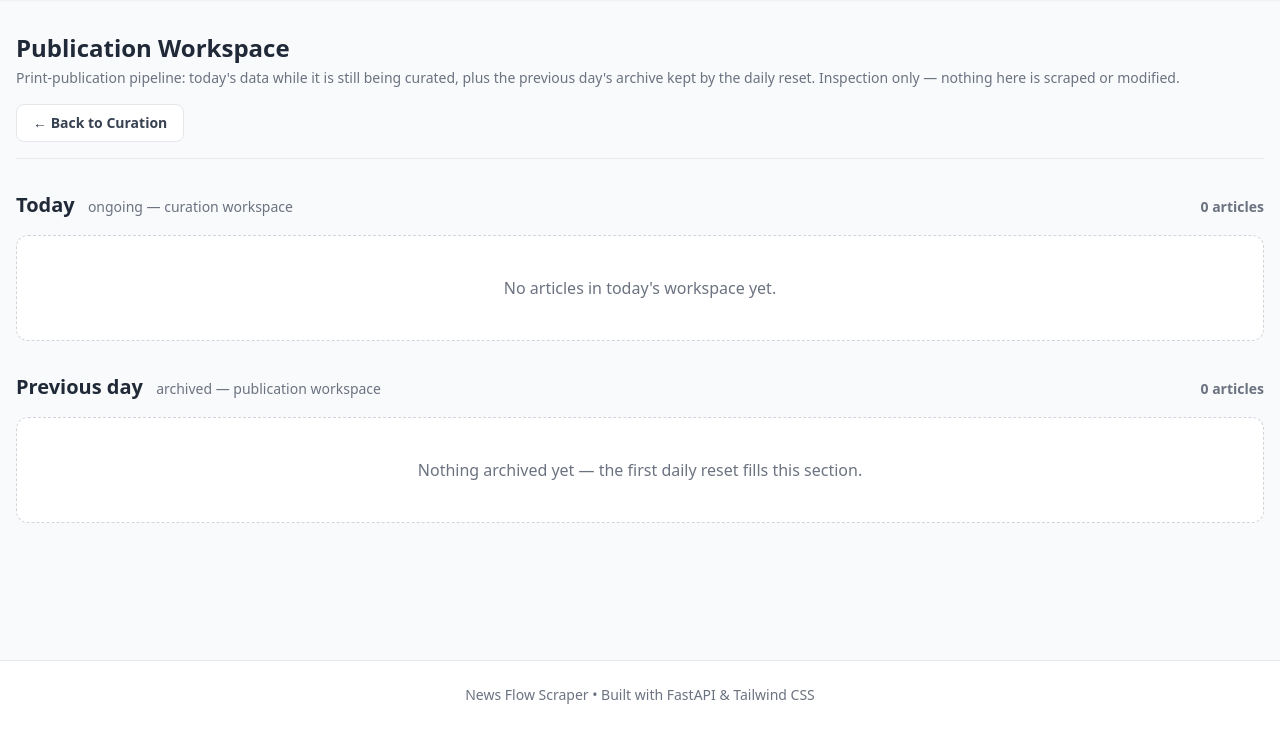
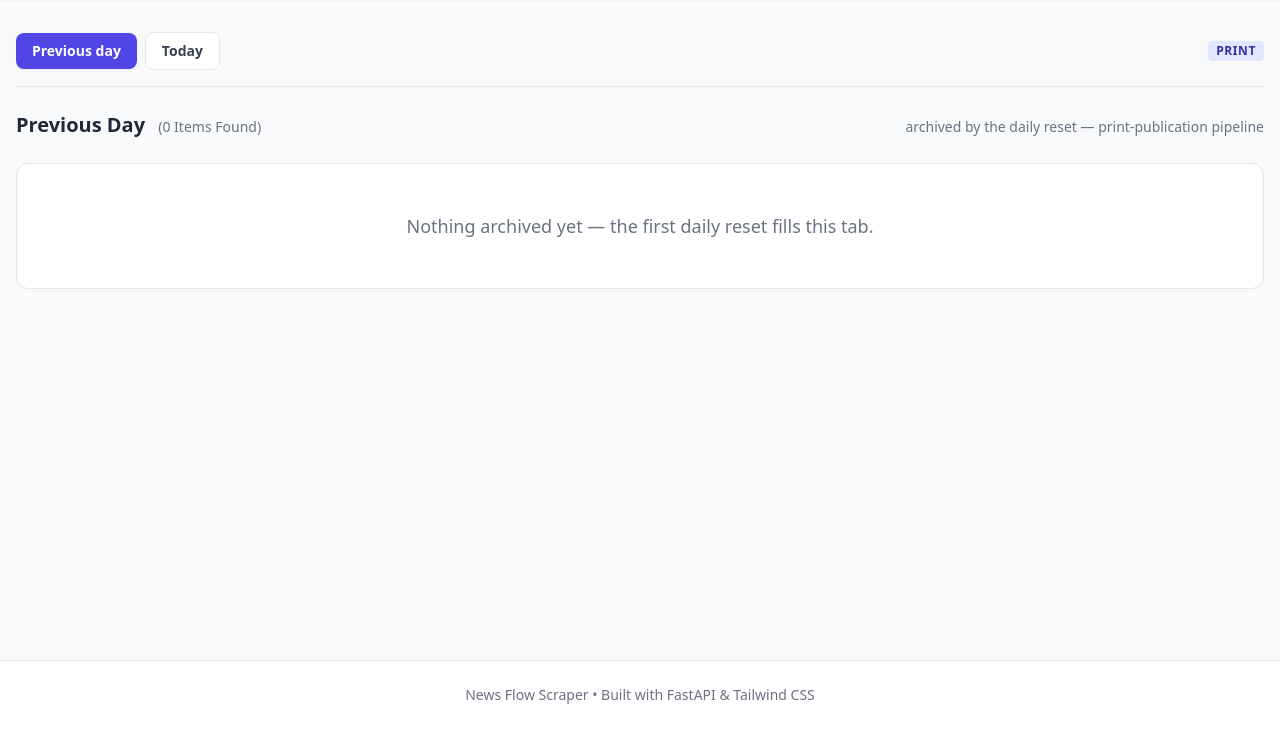
Before and after one commit to MidHunterX/News-Flow, a FastAPI app: page /publication in a window 1280 px wide. Shown: the part 71-800 px from the top of the page. Run offline with FastAPI, Linux system fonts and the light colour scheme; data comes from the database, SQL or seed files in the repository; some libraries are stand-ins or nearby versions.

Commit message:
✨ feat(publication): conform the page to the curation UI
The publication workspace now reads like the curation one:

- ui: "Previous day" / "Today" pill tabs (previous day first and the
  default, `?day=today` selects the second) in the style of the source
  filter, plus the same results header and empty-state box
- ui: all three `article_layout` branches (grid / rows / compact) with
  the curation card markup; the accept/reject action row is replaced by
  a shared local-scrape badge macro (scraped + word count vs not
  scraped)
- routes: `publication_view` takes a `day` tab (unknown values fall back
  to previous day) and passes `article_layout` through, so the page
  respects the same layout setting as the curation UI
- tests: layout branches, tab order/active states, tab switching and the
  layout-setting round trip (29 tests in test_publication_page.py)

🤖 Generated with opencode
Co-Authored-By: opencode <noreply@opencode.ai>

```diff
--- a/app/routes/scrape.py
+++ b/app/routes/scrape.py
@@ -357,41 +357,50 @@ def _build_cards(
 
 
 @router.get("/publication", response_class=HTMLResponse)
-async def publication_view(request: Request):
+async def publication_view(
+    request: Request,
+    day: str | None = Query(
+        None, description="Tab to show: 'today' for the ongoing workspace"
+    ),
+):
     """Read-only view of the print-publication workspace.
 
-    Shows today's curation workspace next to the previous day's archive (the
-    ``publication_articles`` rows and the mirrored ``public/publication/``
-    files), so yesterday's data can be inspected for print publication while
-    curation starts from a clean slate. Each card flags whether the article
-    body was scraped locally and, when it was, its word count. Nothing is
-    scraped or mutated from here — inspection only.
+    Structured like the curation UI: a "Previous day" / "Today" pill
+    switch (previous day first and the default), a results header, and the
+    same ``article_layout`` branches (grid / rows / compact). The data comes
+    from today's curation workspace or the previous day's archive
+    (``publication_articles`` + ``public/publication/`` files). Each card
+    flags whether the article body was scraped locally and, when it was, its
+    word count. Nothing is scraped or mutated from here — inspection only.
     """
-    today_cards = _build_cards(await get_items(), ARTICLES_DIR, archived=False)
-    previous_cards = _build_cards(
-        await get_publication_items(), PUBLICATION_ARTICLES_DIR, archived=True
-    )
+    show_today = day == "today"
+    if show_today:
+        cards = _build_cards(await get_items(), ARTICLES_DIR, archived=False)
+        section = {
+            "label": "Today",
+            "note": "ongoing — curation workspace",
+            "empty": "No articles in today's workspace yet.",
+        }
+    else:
+        cards = _build_cards(
+            await get_publication_items(), PUBLICATION_ARTICLES_DIR, archived=True
+        )
+        section = {
+            "label": "Previous day",
+            "note": "archived by the daily reset — print-publication pipeline",
+            "empty": "Nothing archived yet — the first daily reset fills this tab.",
+        }
+
     return templates.TemplateResponse(
         request=request,
         name="publication.html",
         context={
             "request": request,
             "active_nav": "publication",
-            "sections": [
-                {
-                    "label": "Today",
-                    "note": "ongoing — curation workspace",
-                    "cards": today_cards,
-                    "empty": "No articles in today's workspace yet.",
-                },
-                {
-                    "label": "Previous day",
-                    "note": "archived — publication workspace",
-                    "cards": previous_cards,
-                    "empty": "Nothing archived yet — the first daily reset "
-                             "fills this section.",
-                },
-            ],
+            "selected_day": "today" if show_today else "previous",
+            "section": {**section, "cards": cards},
+            "count": len(cards),
+            "article_layout": await get_article_layout(),
             **await _toggle_context(),
         },
     )
--- a/templates/publication.html
+++ b/templates/publication.html
@@ -1,41 +1,113 @@
 {% extends "base.html" %}
 
 {% block content %}
-  <!-- Print-publication inspection: today's curation workspace next to the
-       previous day's archive. Read-only, no accept/reject actions. -->
-  <div class="space-y-8">
+  <!-- Print-publication inspection, shaped like the curation workspace:
+       day pills, a results header, and the same grid/rows/compact layout
+       branches (the article_layout setting drives which one renders).
+       Cards are read-only — there is nothing to accept or reject here, so
+       the action row of a curation card carries the local-scrape status. -->
 
-    <!-- Page header -->
-    <div class="flex flex-wrap items-end justify-between gap-4 border-b border-gray-200 pb-4">
-      <div>
-        <h1 class="text-2xl font-bold text-gray-800">Publication Workspace</h1>
-        <p class="text-sm text-gray-500 mt-1">
-          Print-publication pipeline: today's data while it is still being curated, plus the
-          previous day's archive kept by the daily reset. Inspection only — nothing here is
-          scraped or modified.
-        </p>
-      </div>
-      <a href="/"
-         class="px-4 py-2 rounded-lg text-sm font-semibold bg-white text-gray-700 hover:bg-gray-100 border border-gray-200 transition">
-        &larr; Back to Curation
+  {% macro scrape_badge(card) %}
+    {% if card.word_count is not none %}
+      <span class="inline-flex items-center gap-1.5 text-xs font-bold bg-green-50 text-green-700 border border-green-200 px-2.5 py-1 rounded-full">
+        <svg class="w-3.5 h-3.5" fill="none" stroke="currentColor" viewBox="0 0 24 24">
+          <path stroke-linecap="round" stroke-linejoin="round" stroke-width="2.5" d="M5 13l4 4L19 7"></path>
+        </svg>
+        Locally scraped &middot; {{ card.word_count }} words
+      </span>
+    {% else %}
+      <span class="inline-flex items-center gap-1.5 text-xs font-semibold bg-gray-50 text-gray-500 border border-gray-200 px-2.5 py-1 rounded-full">
+        <svg class="w-3.5 h-3.5" fill="none" stroke="currentColor" viewBox="0 0 24 24">
+          <path stroke-linecap="round" stroke-linejoin="round" stroke-width="2" d="M6 18L18 6M6 6l12 12"></path>
+        </svg>
+        Not scraped locally
+      </span>
+    {% endif %}
+  {% endmacro %}
+
+  <div class="space-y-6">
+
+    <!-- Day tabs: same pill row as the curation source filter, with
+         Previous day first and active by default. -->
+    <div class="flex flex-wrap items-center gap-2 border-b border-gray-200 pb-4">
+      <a href="/publication"
+         class="px-4 py-2 rounded-lg text-sm font-semibold transition {% if selected_day == 'previous' %}bg-indigo-600 text-white shadow-sm{% else %}bg-white text-gray-700 hover:bg-gray-100 border border-gray-200{% endif %}">
+        Previous day
       </a>
-    </div>
-
-    {% for section in sections %}
-      <section>
-        <!-- Section header: label, meaning, and how many cards it holds. -->
-        <div class="flex flex-wrap items-baseline justify-between gap-2 mb-4">
-          <h2 class="text-xl font-bold text-gray-800">
-            {{ section.label }}
-            <span class="ml-2 text-sm font-normal text-gray-500">{{ section.note }}</span>
-          </h2>
-          <span class="text-sm font-semibold text-gray-500">
-            {{ section.cards|length }} {{ 'article' if section.cards|length == 1 else 'articles' }}
+      <a href="/publication?day=today"
+         class="px-4 py-2 rounded-lg text-sm font-semibold transition {% if selected_day == 'today' %}bg-indigo-600 text-white shadow-sm{% else %}bg-white text-gray-700 hover:bg-gray-100 border border-gray-200{% endif %}">
+        Today
+      </a>
+      <span class="ml-auto text-xs uppercase tracking-wider bg-indigo-100 text-indigo-800 px-2 py-0.5 rounded font-semibold">
+        Print
       </span>
     </div>
 
+    <!-- Results Header info -->
+    <div class="flex flex-wrap justify-between items-baseline gap-2">
+      <h2 class="text-xl font-bold text-gray-800 capitalize">
+        {{ section.label }}
+        <span class="ml-2 text-sm font-normal text-gray-500">({{ count }} items found)</span>
+      </h2>
+      <p class="text-sm text-gray-500">{{ section.note }}</p>
+    </div>
+
     {% if section.cards %}
-          <div class="grid grid-cols-1 md:grid-cols-2 lg:grid-cols-3 gap-6">
+      {% if article_layout == 'rows' %}
+        <!-- ==================== ROWS layout ==================== -->
+        <div class="space-y-3">
+          {% for card in section.cards %}
+            <article class="bg-white rounded-xl border border-gray-200 shadow-sm hover:shadow-md transition flex overflow-hidden">
+              {% set image = card.cover or card.item.image_url %}
+              {% if image %}
+                <div class="w-44 sm:w-56 shrink-0 bg-gray-100 relative">
+                  <img src="{{ image }}" alt="{{ card.item.title }}" class="absolute inset-0 w-full h-full object-cover">
+                </div>
+              {% endif %}
+              <div class="p-4 flex flex-col flex-grow min-w-0">
+                <div class="flex items-center gap-2 text-xs text-gray-500 mb-1.5">
+                  <span class="bg-indigo-50 text-indigo-700 uppercase px-2 py-0.5 rounded font-bold">{{ card.item.source }}</span>
+                  <span>{{ card.item.published_at }}</span>
+                </div>
+                <h3 class="font-bold text-base text-gray-900 leading-snug mb-1.5">
+                  <a href="{{ card.item.url }}" target="_blank" class="hover:text-indigo-600 transition">{{ card.item.title }}</a>
+                </h3>
+                <p class="text-gray-600 text-sm mb-4 line-clamp-2 flex-grow">{{ card.item.description }}</p>
+
+                <!-- Local scrape status where the curation card puts its actions. -->
+                <div class="flex items-center justify-between gap-2 mt-auto pt-3 border-t border-gray-200">
+                  {{ scrape_badge(card) }}
+                </div>
+              </div>
+            </article>
+          {% endfor %}
+        </div>
+      {% elif article_layout == 'compact' %}
+        <!-- ==================== COMPACT layout ==================== -->
+        <div class="bg-white rounded-xl border border-gray-200 shadow-sm divide-y divide-gray-100 overflow-hidden">
+          {% for card in section.cards %}
+            <div class="flex items-center gap-3 px-4 py-2.5 hover:bg-gray-50 transition group">
+              {% set image = card.cover or card.item.image_url %}
+              {% if image %}
+                <img src="{{ image }}" alt="" class="w-10 h-10 rounded object-cover shrink-0 bg-gray-100">
+              {% else %}
+                <span class="w-10 h-10 rounded bg-indigo-50 text-indigo-600 flex items-center justify-center shrink-0 text-xs font-bold uppercase">{{ card.item.source[:2] }}</span>
+              {% endif %}
+              <div class="min-w-0 flex-grow">
+                <a href="{{ card.item.url }}" target="_blank"
+                   class="block text-sm font-semibold text-gray-900 hover:text-indigo-600 truncate leading-5">{{ card.item.title }}</a>
+                <div class="flex items-center gap-2 text-xs text-gray-400">
+                  <span class="uppercase font-semibold text-indigo-500">{{ card.item.source }}</span>
+                  <span>{{ card.item.published_at }}</span>
+                </div>
+              </div>
+              <div class="shrink-0">{{ scrape_badge(card) }}</div>
+            </div>
+          {% endfor %}
+        </div>
+      {% else %}
+        <!-- ==================== GRID layout (default) ==================== -->
+        <div class="grid grid-cols-1 md:grid-cols-2 gap-6">
           {% for card in section.cards %}
             <article class="bg-white rounded-xl border border-gray-200 overflow-hidden shadow-sm hover:shadow-md transition flex flex-col">
               {% set image = card.cover or card.item.image_url %}
@@ -59,34 +131,19 @@
                 </h3>
                 <p class="text-gray-600 text-sm mb-4 flex-grow line-clamp-3">{{ card.item.description }}</p>
 
-                  <!-- Local scrape status: word count only when the accept flow saved a body. -->
-                  <div class="pt-3 border-t border-gray-200 mt-auto">
-                    {% if card.word_count is not none %}
-                      <span class="inline-flex items-center gap-1.5 text-xs font-bold bg-green-50 text-green-700 border border-green-200 px-2.5 py-1 rounded-full">
-                        <svg class="w-3.5 h-3.5" fill="none" stroke="currentColor" viewBox="0 0 24 24">
-                          <path stroke-linecap="round" stroke-linejoin="round" stroke-width="2.5" d="M5 13l4 4L19 7"></path>
-                        </svg>
-                        Locally scraped &middot; {{ card.word_count }} words
-                      </span>
-                    {% else %}
-                      <span class="inline-flex items-center gap-1.5 text-xs font-semibold bg-gray-50 text-gray-500 border border-gray-200 px-2.5 py-1 rounded-full">
-                        <svg class="w-3.5 h-3.5" fill="none" stroke="currentColor" viewBox="0 0 24 24">
-                          <path stroke-linecap="round" stroke-linejoin="round" stroke-width="2" d="M6 18L18 6M6 6l12 12"></path>
-                        </svg>
-                        Not scraped locally
-                      </span>
-                    {% endif %}
+                <!-- Local scrape status where the curation card puts its actions. -->
+                <div class="pt-4 border-t border-gray-200 mt-auto">
+                  {{ scrape_badge(card) }}
                 </div>
               </div>
             </article>
           {% endfor %}
         </div>
+      {% endif %}
     {% else %}
-          <div class="bg-white rounded-xl border border-dashed border-gray-300 p-10 text-center">
-            <p class="text-gray-500">{{ section.empty }}</p>
+      <div class="bg-white rounded-xl border border-gray-200 p-12 text-center">
+        <p class="text-gray-500 text-lg">{{ section.empty }}</p>
       </div>
     {% endif %}
-      </section>
-    {% endfor %}
   </div>
 {% endblock %}
```
Also changed, not shown: AGENTS.md (+5 -2 lines), tests/test_publication_page.py (+197 -72 lines). Lines whose indentation alone changed are shown as unchanged.
